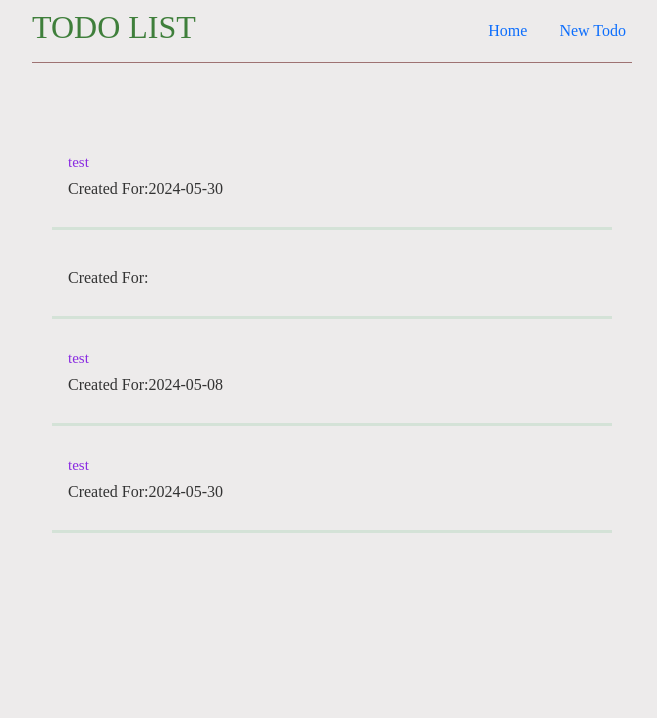
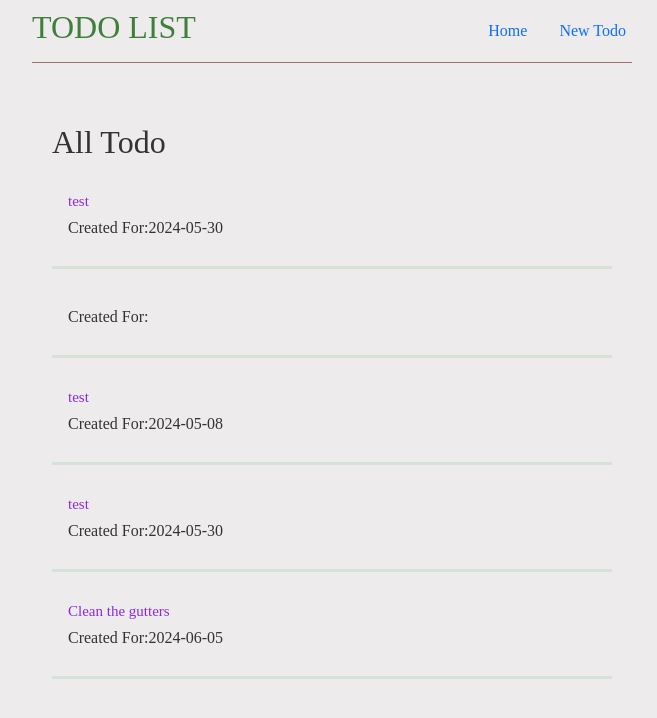
Before and after one commit to nuthuu/Todo-ListApp, a React (Create React App) app: page / in a window 1280 px wide. Shown: the top 718 px of the page, without its empty margins (308-965 px from the left). Built offline with nearby package versions, Linux system fonts and the light colour scheme; data requests are answered from the project's data file.

Commit message:
fixed the title prop

```diff
--- a/data/db.json
+++ b/data/db.json
@@ -23,6 +23,12 @@
       "subject": "test",
       "date": "2024-05-30",
       "list": "1. ijadciapecfiks\n2.iqkjncikacikaej\n3. jdnanvcikawjek\n4. snjciohwenhufocwiojef\n5. gyfhlvyhuglhdfw\n6. ieenfc'awiojncfwios."
+    },
+    {
+      "id": "0b2a",
+      "subject": " Clean the gutters",
+      "date": "2024-06-05",
+      "list": "1. dbhackwcnujkshjcvnw\n2. bacnuiwebncwbjcwuisjecu\n3. ubcunabjcenuebjsuwvnkkwsjnv\n4. ednmjvwwodvoslnjvrv\n5. bvjuwsdvksuijkdvuiawjkdn"
     }
   ]
 }
--- a/src/components/Home.js
+++ b/src/components/Home.js
@@ -6,7 +6,7 @@ const Home = () => {
     const {data:todos} = UseFetch('http://localhost:4000/todos')
     return(
         <div className="home">
-            {todos && <TodoList todos={todos} title="All todos"/>}
+            {todos && <TodoList todos={todos} title="All Todo"/>}
         </div>
     );
 }
--- a/src/components/TodoList.js
+++ b/src/components/TodoList.js
@@ -1,11 +1,11 @@
 import { Link } from "react-router-dom";
-const TodoList = ({todos, subject}) => {
+const TodoList = ({todos, title}) => {
     return(
         <div>
-            <h2> {subject} </h2>
+            <h2> {title} </h2>
             {todos.map((todo)=>(
                 <div className="preview" key={todo.id}>
-                <Link to={`Todo-details/${todo.id}`}>
+                <Link to={`todo-details/${todo.id}`}>
                     <h3>{todo.subject}</h3>
                     <p> Created For:{todo.date}</p>
                 </Link>
```
